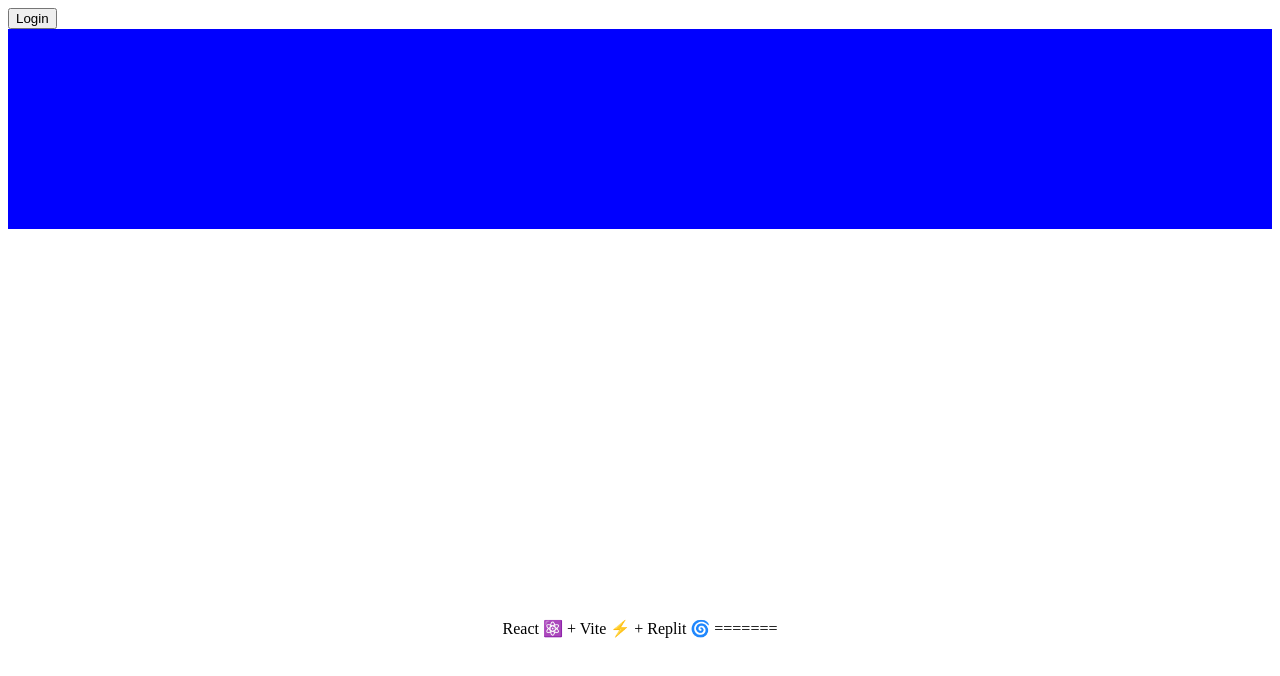
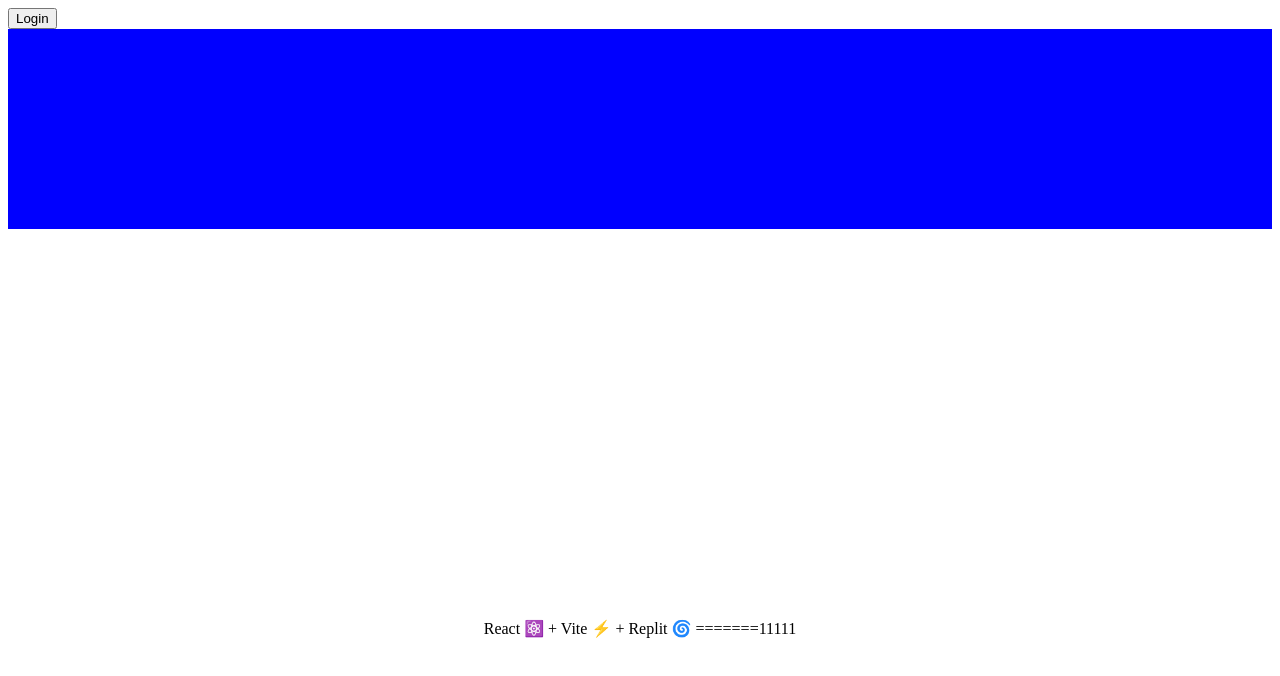
Before and after one commit to SunPeter/Replit, a React (Vite) app: page / in a window 1280 px wide. Shown: the top 676 px of the page. Built offline with nearby package versions, Linux system fonts and the light colour scheme.

Commit message:
feat: update

```diff
--- a/src/App.tsx
+++ b/src/App.tsx
@@ -9,7 +9,7 @@ export default function App() {
   return (
     <main>
       <MyDiv />
-      React ⚛️ + Vite ⚡ + Replit 🌀 =======
+      React ⚛️ + Vite ⚡ + Replit 🌀 =======11111
     </main>
   )
 }
```
